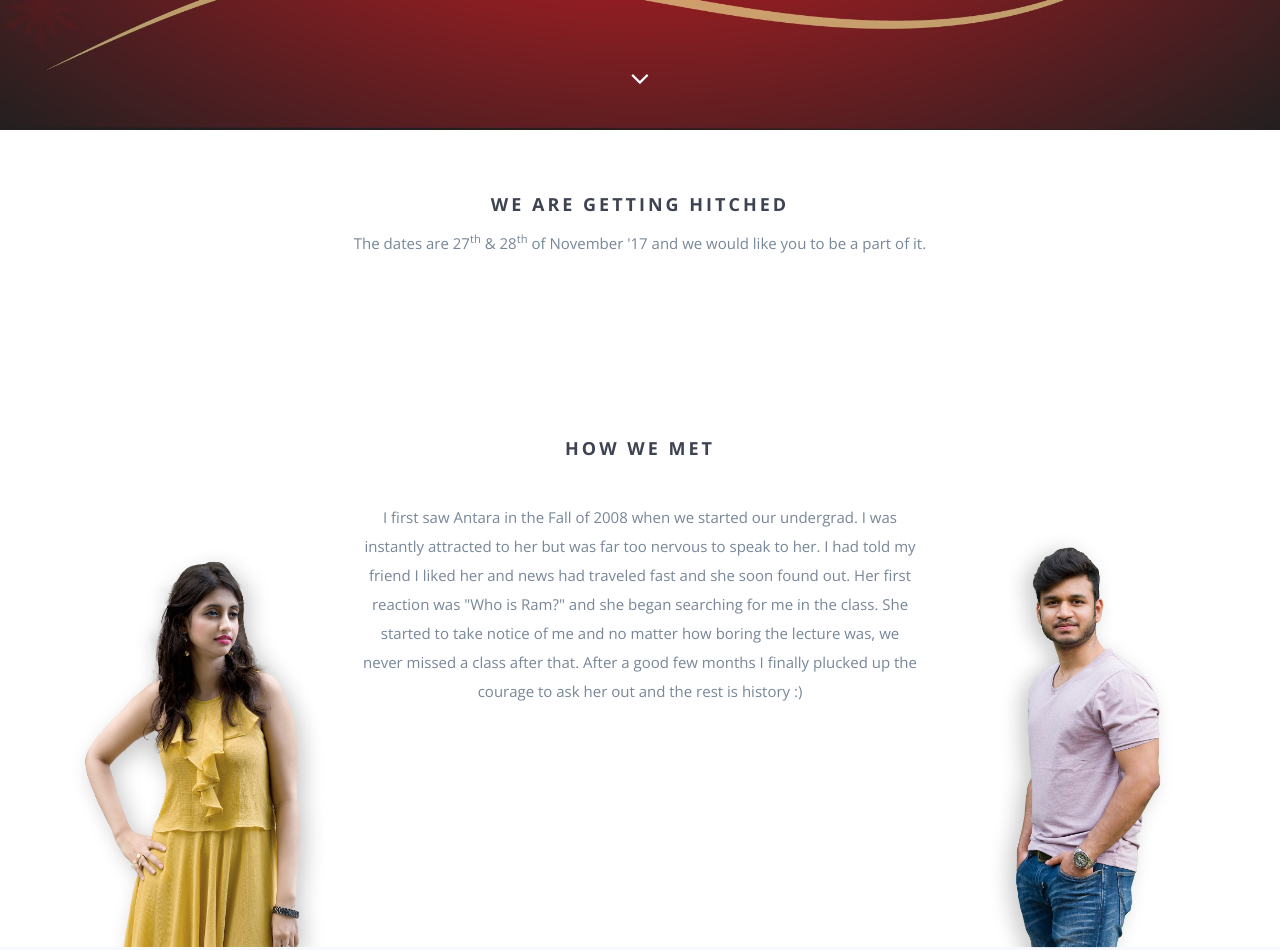
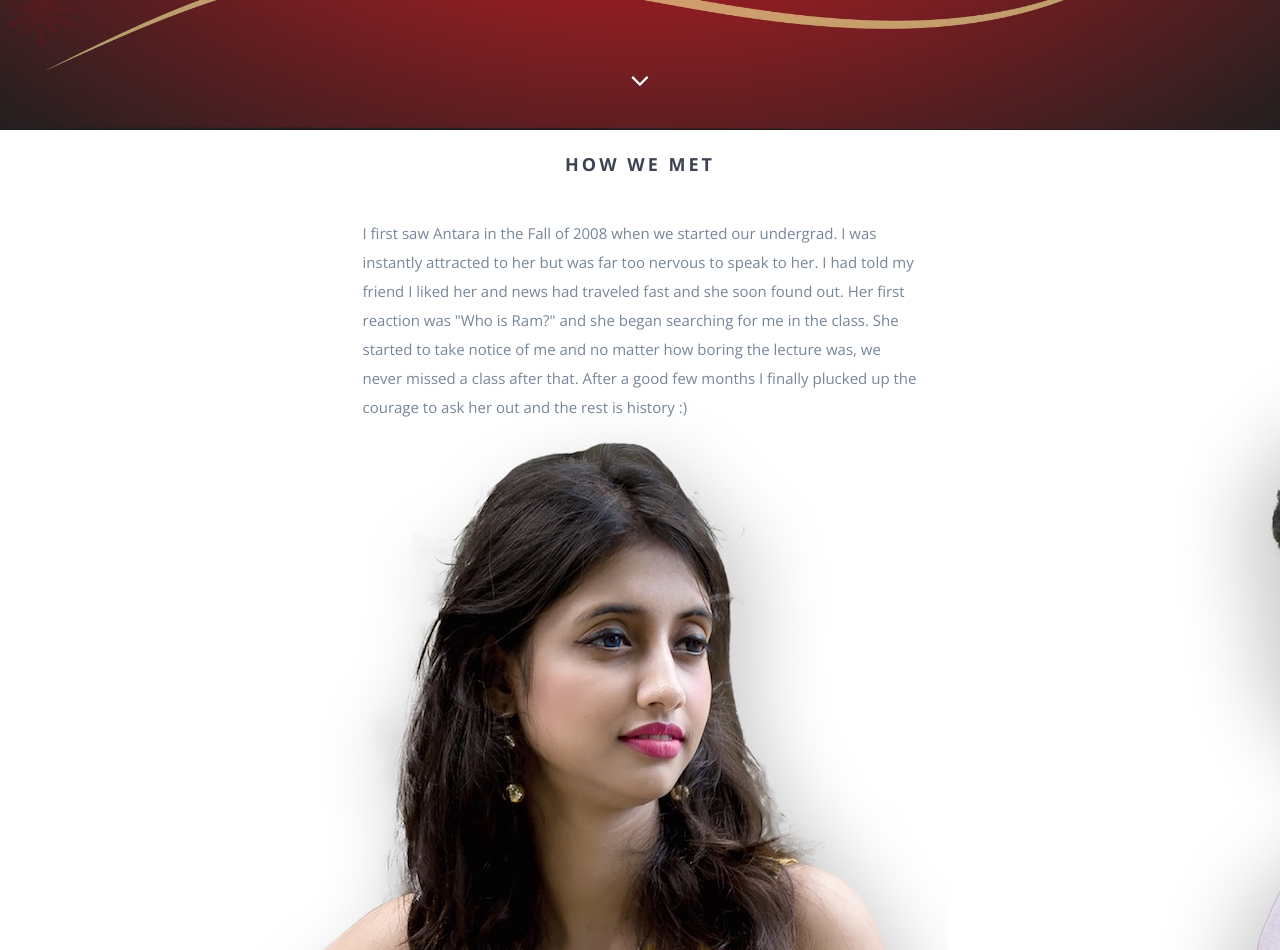
Before and after one commit to truthmonkey/2chesterway, a website: page index.html in a window 1280 px wide. Shown: the part 620-1570 px from the top of the page. Drawn offline with nearby package versions, Linux system fonts and the light colour scheme; some packages are replaced by stand-ins of ours; grey boxes are pictures that could not be loaded; files whose address does not match are found by name.

Commit message:
Update index.html

```diff
--- a/index.html
+++ b/index.html
@@ -76,20 +76,9 @@
     <div class="down-arrow floating-arrow"><a href="#invitation"><i class="fa fa-angle-down"></i></a></div>
 </section>
 
-<section id="invitation" class="section-padding">
-    <div class="container">
-        <div class="row">
-            <div class="col-md-12 text-center">
-                <h3>We are getting hitched</h3>
-                <p>The dates are 27<sup>th</sup> & 28<sup>th</sup> of November '17 and we would like you to be a part of
-                    it.</p>
-                <div class="share-bar"></div>
-            </div>
-        </div>
-    </div>
-</section>
 
-<section id="intro">
+
+<section id="invitation">
     <div class="container">
         <div class="row">
             <div class="col-md-12 text-center">
```
